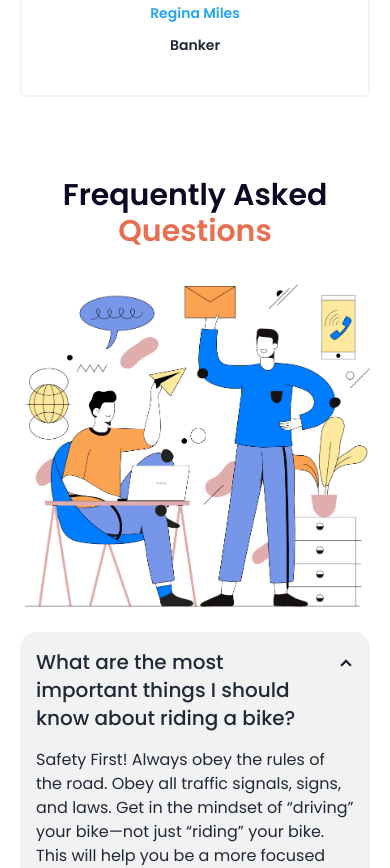
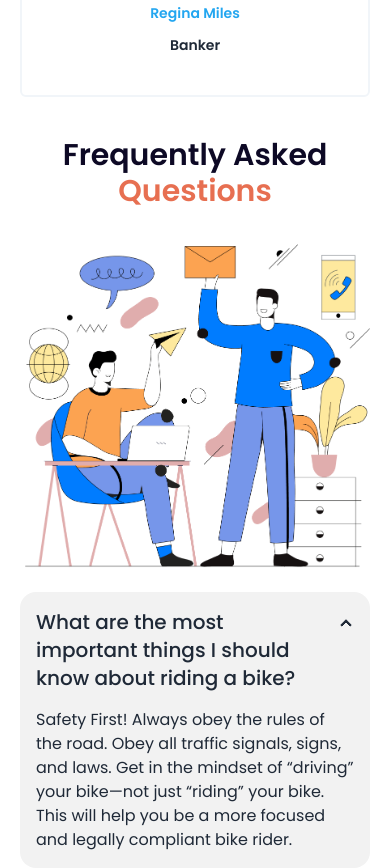
Before and after one commit to muinuddin-sm12/Milestone3-Project-2, a plain HTML site: page index.html in a window 390 px wide. Shown: the part 4571-5439 px from the top of the page. Drawn offline with nearby package versions, Linux system fonts and the light colour scheme.

Commit message:
Padding customize added

```diff
--- a/index.html
+++ b/index.html
@@ -142,7 +142,7 @@
             </div>
         </div>
         <!-- FAQ section -->
-        <div class="faq-section  px-5 md:px-10 lg:px-20  my-20">
+        <div class="faq-section  px-5 md:px-10 lg:px-20 my-10 lg:my-20">
             <h2 class="text-center text-[#0D0925] text-3xl md:text-4xl lg:text-5xl font-semibold mb-6 md:mb-14">Frequently Asked <span class="text-[#E76F51]">Questions</span></h2>
             <div class="gap-4 lg:gap-32 flex flex-col lg:flex-row justify-between   items-center">
                 <div class="left flex-1">
```
